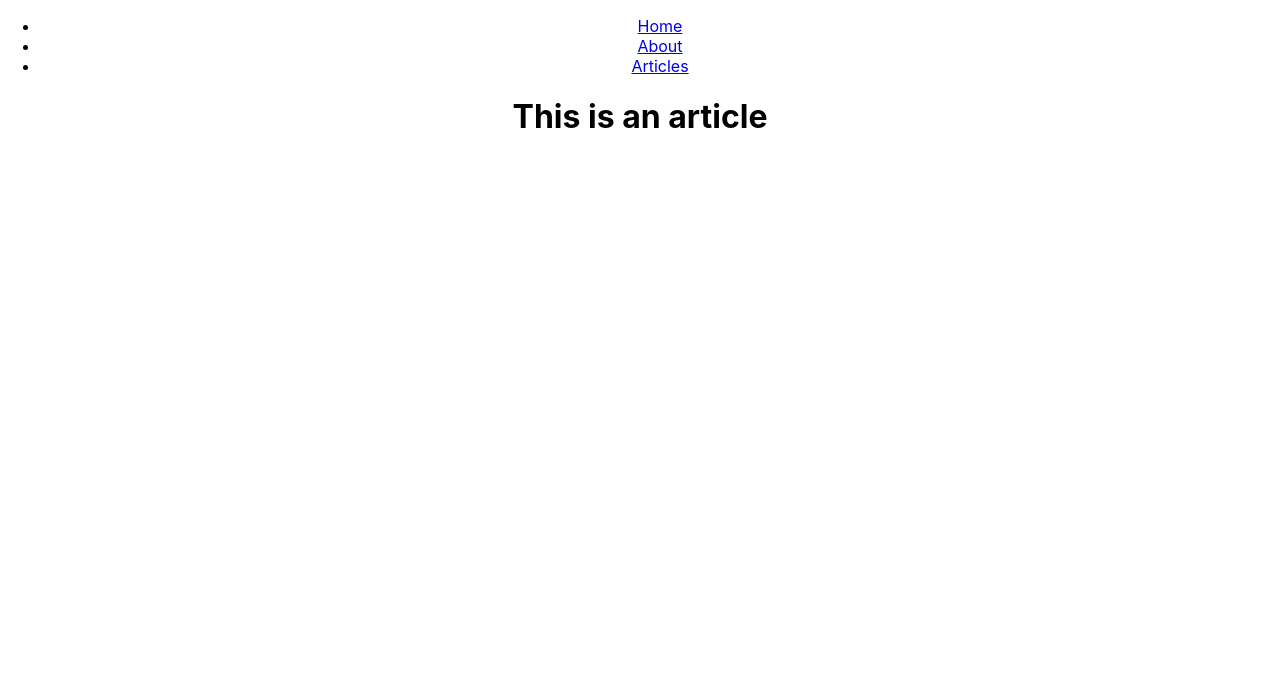
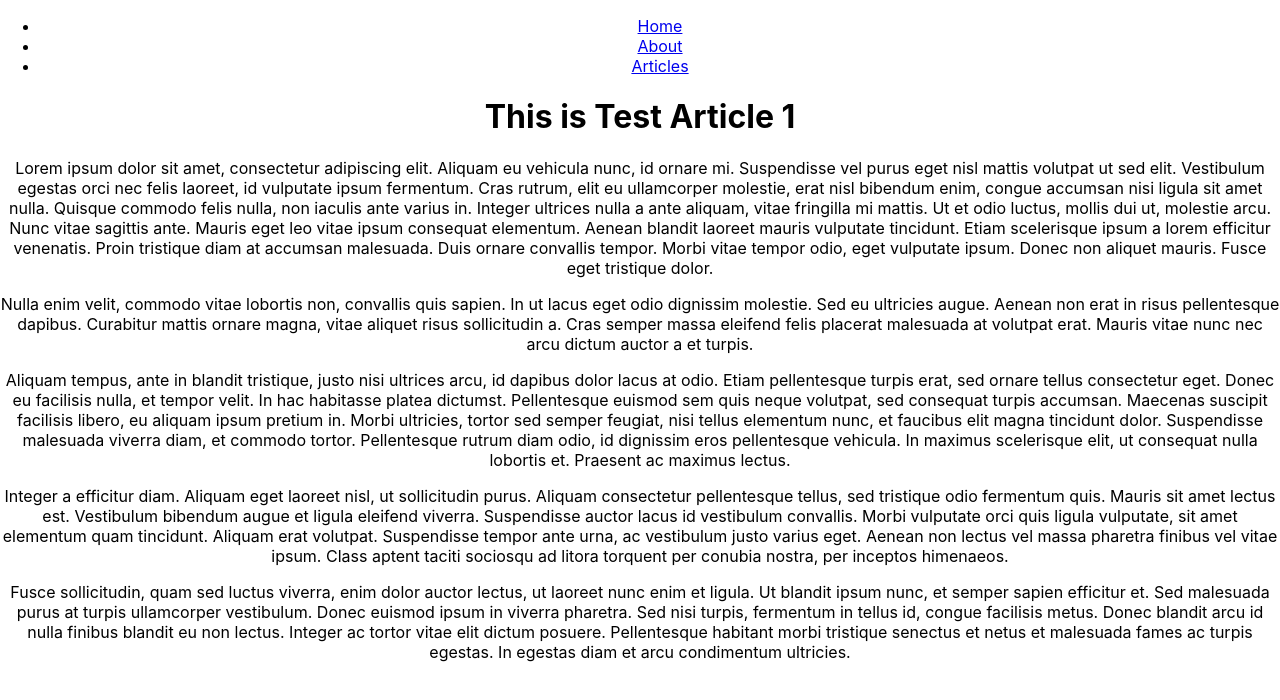
Before and after one commit to adamvorkel/portfolio-mern-blog, a React (Create React App) app in the folder frontend/: page /article/test-article-1 in a window 1280 px wide. Shown: the top 700 px of the page. Built offline with nearby package versions, Linux system fonts and the light colour scheme.

Commit message:
added dummy article content, article page loads articles dynamically according to url param

```diff
--- /dev/null
+++ b/frontend/src/dummy-articles.js
@@ -0,0 +1,15 @@
+const articles = [
+    {
+        name: 'test-article-1',
+        title: 'This is Test Article 1',
+        content: [
+            `Lorem ipsum dolor sit amet, consectetur adipiscing elit. Aliquam eu vehicula nunc, id ornare mi. Suspendisse vel purus eget nisl mattis volutpat ut sed elit. Vestibulum egestas orci nec felis laoreet, id vulputate ipsum fermentum. Cras rutrum, elit eu ullamcorper molestie, erat nisl bibendum enim, congue accumsan nisi ligula sit amet nulla. Quisque commodo felis nulla, non iaculis ante varius in. Integer ultrices nulla a ante aliquam, vitae fringilla mi mattis. Ut et odio luctus, mollis dui ut, molestie arcu. Nunc vitae sagittis ante. Mauris eget leo vitae ipsum consequat elementum. Aenean blandit laoreet mauris vulputate tincidunt. Etiam scelerisque ipsum a lorem efficitur venenatis. Proin tristique diam at accumsan malesuada. Duis ornare convallis tempor. Morbi vitae tempor odio, eget vulputate ipsum. Donec non aliquet mauris. Fusce eget tristique dolor.`,
+            `Nulla enim velit, commodo vitae lobortis non, convallis quis sapien. In ut lacus eget odio dignissim molestie. Sed eu ultricies augue. Aenean non erat in risus pellentesque dapibus. Curabitur mattis ornare magna, vitae aliquet risus sollicitudin a. Cras semper massa eleifend felis placerat malesuada at volutpat erat. Mauris vitae nunc nec arcu dictum auctor a et turpis.`,
+            `Aliquam tempus, ante in blandit tristique, justo nisi ultrices arcu, id dapibus dolor lacus at odio. Etiam pellentesque turpis erat, sed ornare tellus consectetur eget. Donec eu facilisis nulla, et tempor velit. In hac habitasse platea dictumst. Pellentesque euismod sem quis neque volutpat, sed consequat turpis accumsan. Maecenas suscipit facilisis libero, eu aliquam ipsum pretium in. Morbi ultricies, tortor sed semper feugiat, nisi tellus elementum nunc, et faucibus elit magna tincidunt dolor. Suspendisse malesuada viverra diam, et commodo tortor. Pellentesque rutrum diam odio, id dignissim eros pellentesque vehicula. In maximus scelerisque elit, ut consequat nulla lobortis et. Praesent ac maximus lectus.`,
+            `Integer a efficitur diam. Aliquam eget laoreet nisl, ut sollicitudin purus. Aliquam consectetur pellentesque tellus, sed tristique odio fermentum quis. Mauris sit amet lectus est. Vestibulum bibendum augue et ligula eleifend viverra. Suspendisse auctor lacus id vestibulum convallis. Morbi vulputate orci quis ligula vulputate, sit amet elementum quam tincidunt. Aliquam erat volutpat. Suspendisse tempor ante urna, ac vestibulum justo varius eget. Aenean non lectus vel massa pharetra finibus vel vitae ipsum. Class aptent taciti sociosqu ad litora torquent per conubia nostra, per inceptos himenaeos.`,
+            `Fusce sollicitudin, quam sed luctus viverra, enim dolor auctor lectus, ut laoreet nunc enim et ligula. Ut blandit ipsum nunc, et semper sapien efficitur et. Sed malesuada purus at turpis ullamcorper vestibulum. Donec euismod ipsum in viverra pharetra. Sed nisi turpis, fermentum in tellus id, congue facilisis metus. Donec blandit arcu id nulla finibus blandit eu non lectus. Integer ac tortor vitae elit dictum posuere. Pellentesque habitant morbi tristique senectus et netus et malesuada fames ac turpis egestas. In egestas diam et arcu condimentum ultricies.`
+        ]
+    }
+];
+
+export default articles;
--- a/frontend/src/pages/ArticlePage.js
+++ b/frontend/src/pages/ArticlePage.js
@@ -1,9 +1,20 @@
 import React from 'react';
+import dummyArticles from '../dummy-articles';
 
-const ArticlePage = () => (
-    <>
-        <h1>This is an article</h1>
-    </>
-);
+const ArticlePage = ({ match }) => {
+    const name = match.params.name;
+    const article = dummyArticles.find(dummyArticle => dummyArticle.name === name);
+
+    if(!article) return <h1>Article does not exist</h1>
+
+    return (
+        <>
+            <h1>{article.title}</h1>
+            {article.content.map((paragraph, key) => (
+                <p key={key}>{paragraph}</p>
+            ))}
+        </>
+    )
+}
 
 export default ArticlePage;
```
